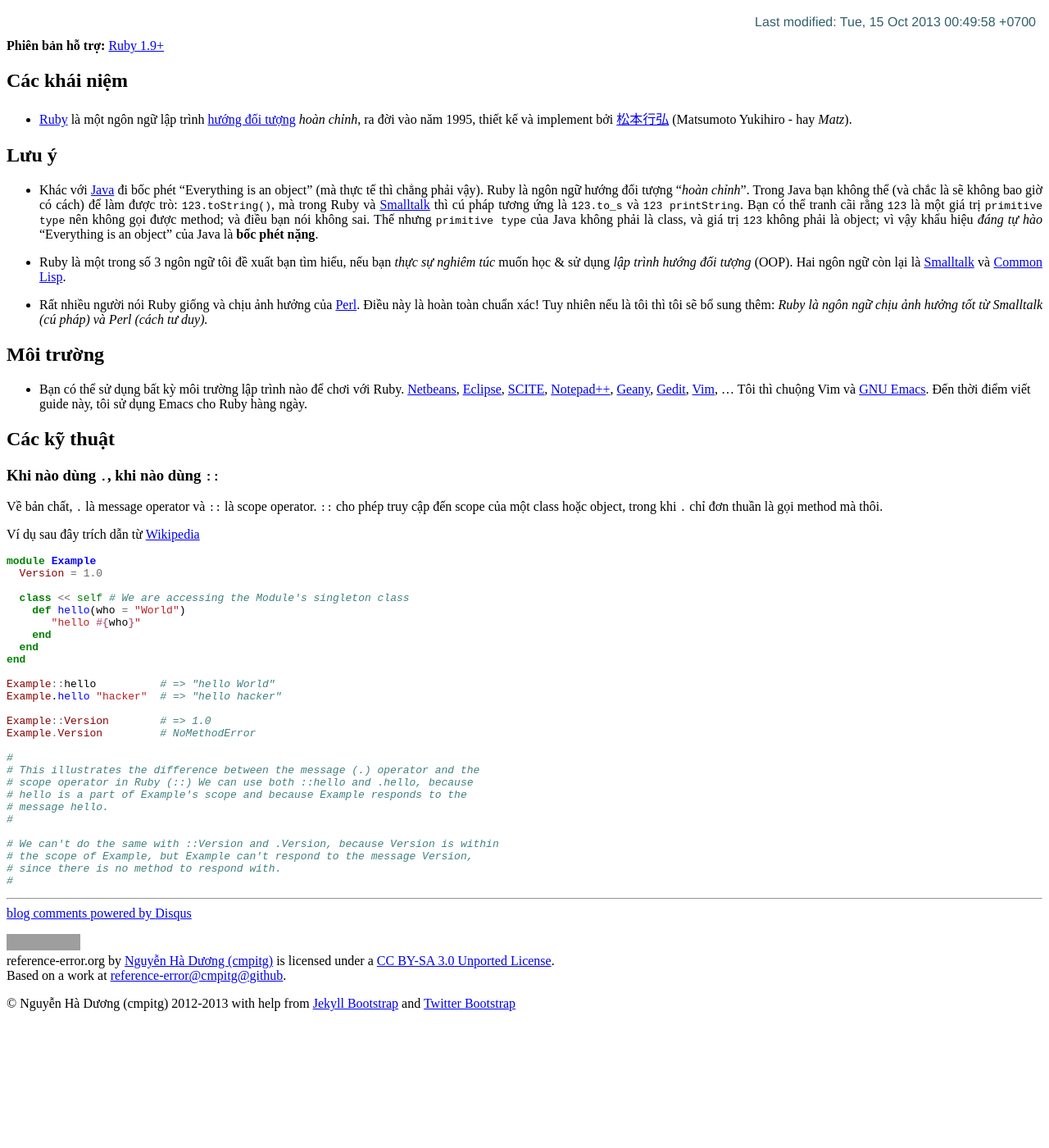
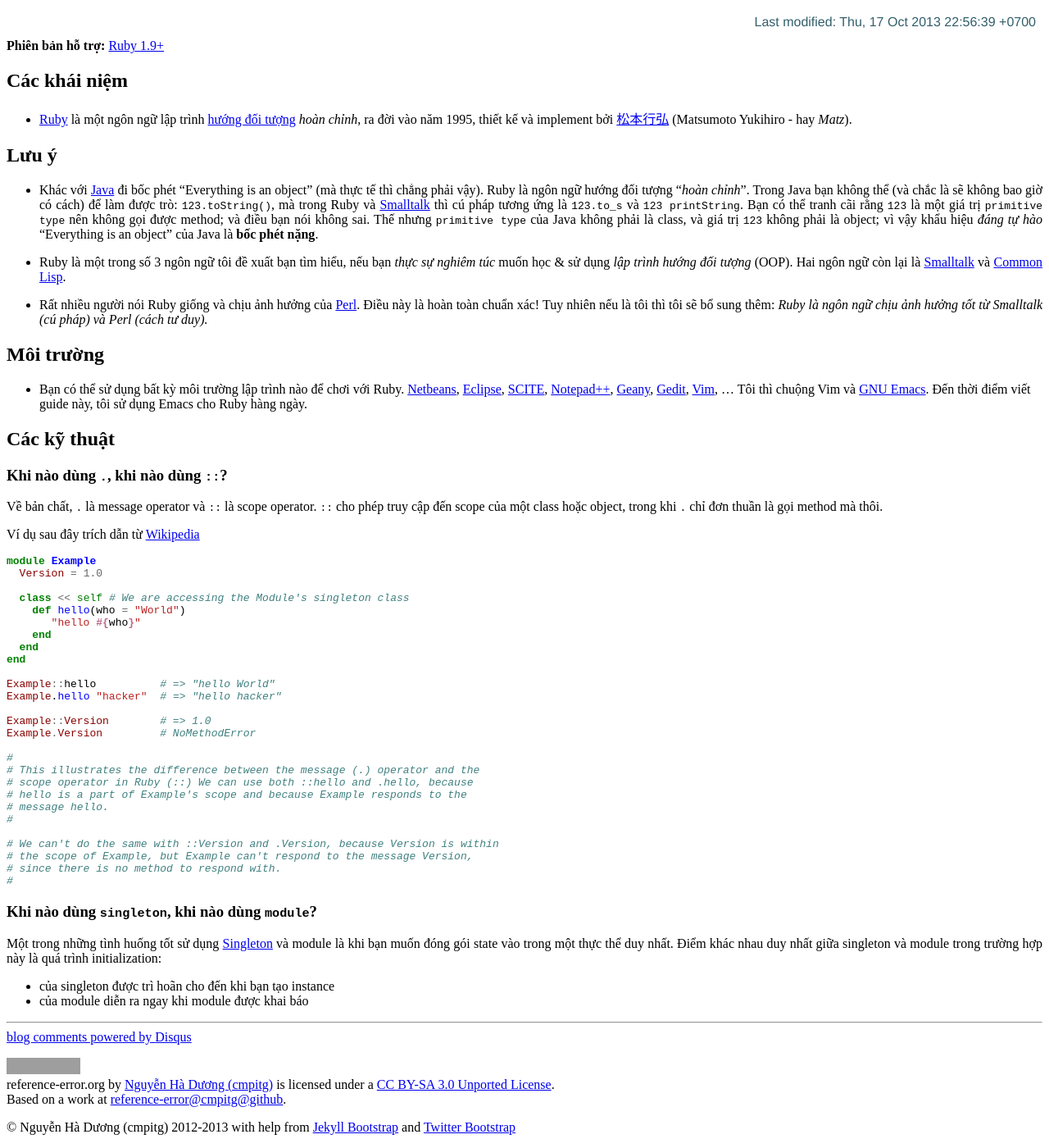
Before and after one commit to cmpitg/cmpitg.github.com, a Jekyll site: the page built from guides-vi/ruby.md, in a window 1280 px wide and 1400 px high, scrolled down 257 px. Shown: the whole window at 82% size. Built offline with Jekyll 4.4.1, drawn with Linux system fonts in a browser that asks for light colours; Markdown is read by kramdown in place of the engine named in the settings; comment, search, counter and statistics services are not loaded; before the commit the page ends 1506 px from its top, so only the background shows below that; grey boxes are pictures that could not be loaded.

Commit message:
Note @ singleton @ Ruby

````diff
--- a/guides-vi/ruby.md
+++ b/guides-vi/ruby.md
@@ -5,7 +5,7 @@ tagline: "#!/usr/bin/env ruby1.9"
 category: Programming_Language
 tags: [ruby, guide]
 permalink: /ruby/
-last_updated: Tue, 15 Oct 2013 00:49:58 +0700
+last_updated: Thu, 17 Oct 2013 22:56:39 +0700
 ---
 {% include JB/setup %}
 
@@ -61,7 +61,7 @@ last_updated: Tue, 15 Oct 2013 00:49:58 +0700
 
 ## Các kỹ thuật
 
-### Khi nào dùng `.`, khi nào dùng `::`
+### Khi nào dùng `.`, khi nào dùng `::`?
 
 Về bản chất, `.` là message operator và `::` là scope operator.  `::` cho phép
 truy cập đến scope của một class hoặc object, trong khi `.` chỉ đơn thuần là
@@ -99,3 +99,12 @@ Example.Version         # NoMethodError
 # since there is no method to respond with.
 #
 ```
+
+### Khi nào dùng `singleton`, khi nào dùng `module`?
+
+Một trong những tình huống tốt sử dụng
+[Singleton](http://en.wikipedia.org/wiki/Singleton_pattern) và module là khi
+bạn muốn đóng gói state vào trong một thực thể duy nhất.  Điểm khác nhau duy
+nhất giữa singleton và module trong trường hợp này là quá trình initialization:
+* của singleton được trì hoãn cho đến khi bạn tạo instance
+* của module diễn ra ngay khi module được khai báo
````
